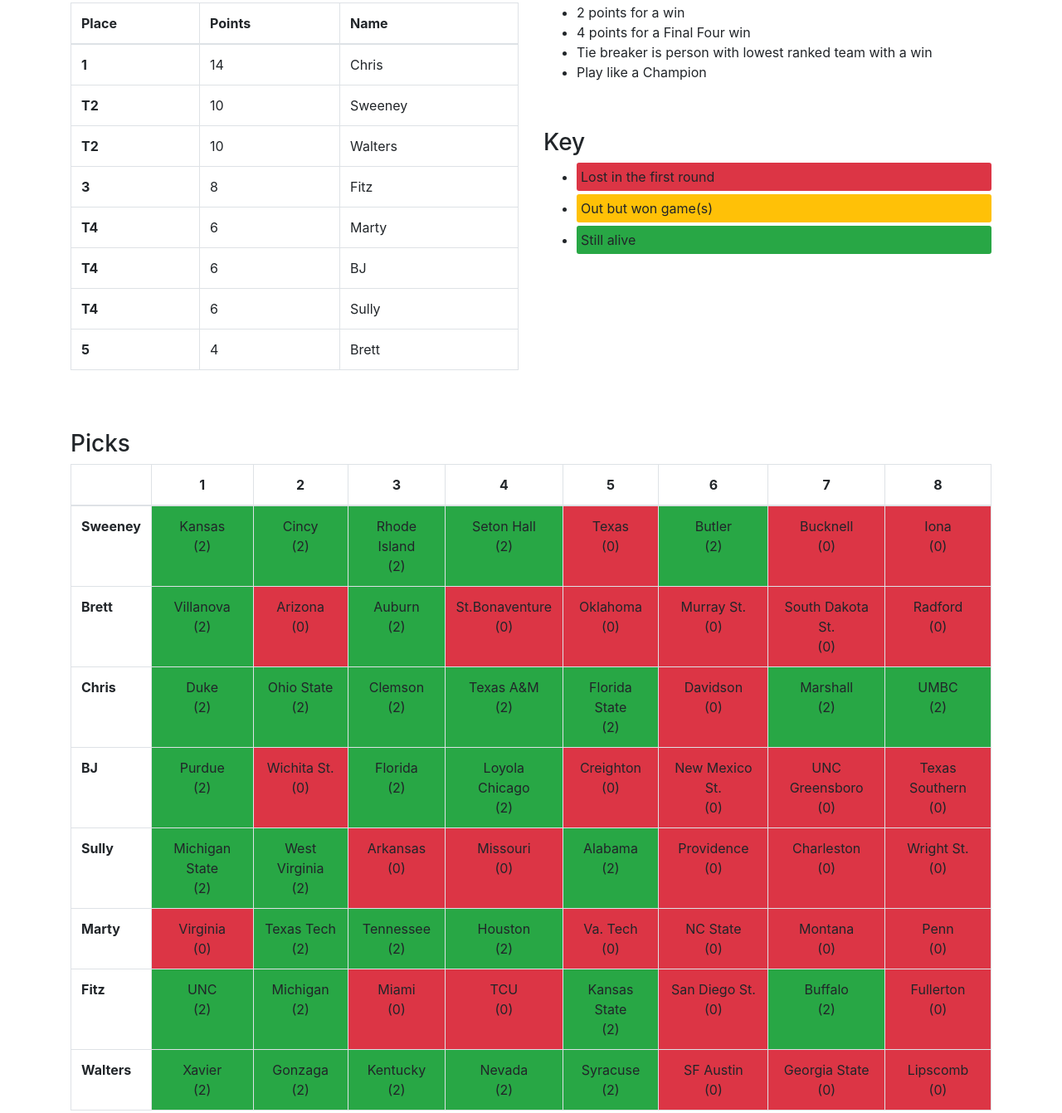
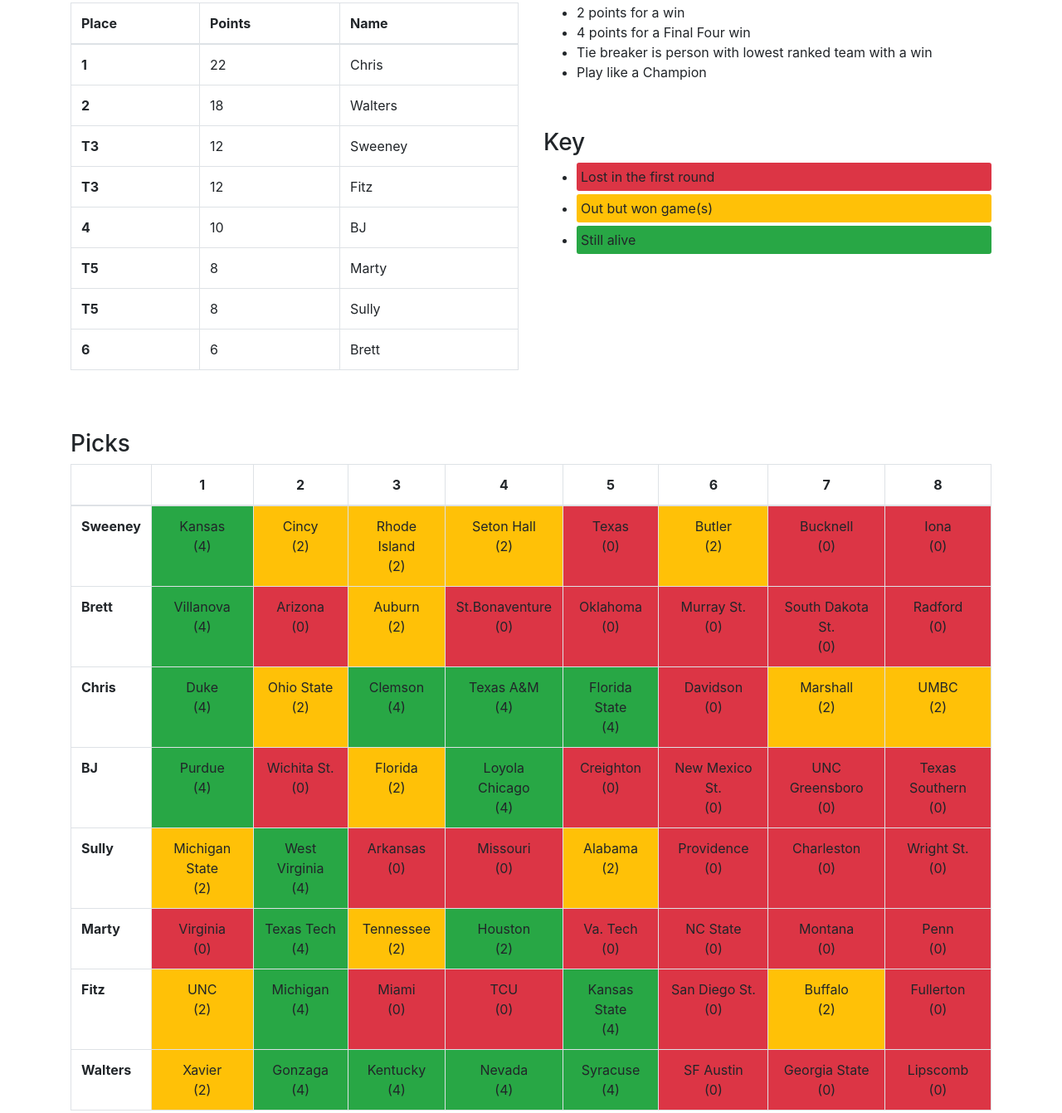
Before and after one commit to Fitzonreee/march-madness, a plain HTML site: page index.html in a window 1280 px wide. Shown: the part 231-1572 px from the top of the page at 83% size. Drawn offline with nearby package versions, Linux system fonts and the light colour scheme.

Commit message:
First and second round concluded

```diff
--- a/index.html
+++ b/index.html
@@ -32,42 +32,42 @@
           <tbody>
             <tr>
               <th scope="row">1</th>
-              <td>14</td>
+              <td>22</td>
               <td>Chris</td>
             </tr>
             <tr>
-              <th scope="row">T2</th>
-              <td>10</td>
+              <th scope="row">2</th>
+              <td>18</td>
+              <td>Walters</td>
+            </tr>
+            <tr>
+              <th scope="row">T3</th>
+              <td>12</td>
               <td>Sweeney</td>
             </tr>
             <tr>
-              <th scope="row">T2</th>
-              <td>10</td>
-              <td>Walters</td>
-            </tr>
-            <tr>
-              <th scope="row">3</th>
-              <td>8</td>
+              <th scope="row">T3</th>
+              <td>12</td>
               <td>Fitz</td>
             </tr>
             <tr>
-              <th scope="row">T4</th>
-              <td>6</td>
+              <th scope="row">4</th>
+              <td>10</td>
+              <td>BJ</td>
+            </tr>
+            <tr>
+              <th scope="row">T5</th>
+              <td>8</td>
               <td>Marty</td>
             </tr>
             <tr>
-              <th scope="row">T4</th>
-              <td>6</td>
-              <td>BJ</td>
-            </tr>
-            <tr>
-              <th scope="row">T4</th>
-              <td>6</td>
+              <th scope="row">T5</th>
+              <td>8</td>
               <td>Sully</td>
             </tr>
             <tr>
-              <th scope="row">5</th>
-              <td>4</td>
+              <th scope="row">6</th>
+              <td>6</td>
               <td>Brett</td>
             </tr>
           </tbody>
@@ -112,17 +112,17 @@
                 <th scope="row">Sweeney</th>
                 <td class="text-center bg-success">
                   <div>Kansas</div>
-                  <div>(2)</div>
+                  <div>(4)</div>
                 </td>
-                <td class="text-center bg-success">
+                <td class="text-center bg-warning">
                   <div>Cincy</div>
                   <div>(2)</div>
                 </td>
-                <td class="text-center bg-success">
+                <td class="text-center bg-warning">
                   <div>Rhode Island</div>
                   <div>(2)</div>
                 </td>
-                <td class="text-center bg-success">
+                <td class="text-center bg-warning">
                   <div>Seton Hall</div>
                   <div>(2)</div>
                 </td>
@@ -130,7 +130,7 @@
                   <div>Texas</div>
                   <div>(0)</div>
                 </td>
-                <td class="text-center bg-success">
+                <td class="text-center bg-warning">
                   <div>Butler</div>
                   <div>(2)</div>
                 </td>
@@ -148,13 +148,13 @@
                 <th scope="row">Brett</th>
                 <td class="text-center bg-success">
                   <div>Villanova</div>
-                  <div>(2)</div>
+                  <div>(4)</div>
                 </td>
                 <td class="text-center bg-danger">
                   <div>Arizona</div>
                   <div>(0)</div>
                 </td>
-                <td class="text-center bg-success">
+                <td class="text-center bg-warning">
                   <div>Auburn</div>
                   <div>(2)</div>
                 </td>
@@ -184,33 +184,33 @@
                 <th scope="row">Chris</th>
                 <td class="text-center bg-success">
                   <div>Duke</div>
-                  <div>(2)</div>
+                  <div>(4)</div>
                 </td>
-                <td class="text-center bg-success">
+                <td class="text-center bg-warning">
                   <div>Ohio State</div>
                   <div>(2)</div>
                 </td>
                 <td class="text-center bg-success">
                   <div>Clemson</div>
-                  <div>(2)</div>
+                  <div>(4)</div>
                 </td>
                 <td class="text-center bg-success">
                   <div>Texas A&M</div>
-                  <div>(2)</div>
+                  <div>(4)</div>
                 </td>
                 <td class="text-center bg-success">
                   <div>Florida State</div>
-                  <div>(2)</div>
+                  <div>(4)</div>
                 </td>
                 <td class="text-center bg-danger">
                   <div>Davidson</div>
                   <div>(0)</div>
                 </td>
-                <td class="text-center bg-success">
+                <td class="text-center bg-warning">
                   <div>Marshall</div>
                   <div>(2)</div>
                 </td>
-                <td class="text-center bg-success">
+                <td class="text-center bg-warning">
                   <div>UMBC</div>
                   <div>(2)</div>
                 </td>
@@ -220,19 +220,19 @@
                 <th scope="row">BJ</th>
                 <td class="text-center bg-success">
                   <div>Purdue</div>
-                  <div>(2)</div>
+                  <div>(4)</div>
                 </td>
                 <td class="text-center bg-danger">
                   <div>Wichita St.</div>
                   <div>(0)</div>
                 </td>
-                <td class="text-center bg-success">
+                <td class="text-center bg-warning">
                   <div>Florida</div>
                   <div>(2)</div>
                 </td>
                 <td class="text-center bg-success">
                   <div>Loyola Chicago</div>
-                  <div>(2)</div>
+                  <div>(4)</div>
                 </td>
                 <td class="text-center bg-danger">
                   <div>Creighton</div>
@@ -254,13 +254,13 @@
 
               <tr>
                 <th scope="row">Sully</th>
-                <td class="text-center bg-success">
+                <td class="text-center bg-warning">
                   <div>Michigan State</div>
                   <div>(2)</div>
                 </td>
                 <td class="text-center bg-success">
                   <div>West Virginia</div>
-                  <div>(2)</div>
+                  <div>(4)</div>
                 </td>
                 <td class="text-center bg-danger">
                   <div>Arkansas</div>
@@ -270,7 +270,7 @@
                   <div>Missouri</div>
                   <div>(0)</div>
                 </td>
-                <td class="text-center bg-success">
+                <td class="text-center bg-warning">
                   <div>Alabama</div>
                   <div>(2)</div>
                 </td>
@@ -296,9 +296,9 @@
                 </td>
                 <td class="text-center bg-success">
                   <div>Texas Tech</div>
-                  <div>(2)</div>
+                  <div>(4)</div>
                 </td>
-                <td class="text-center bg-success">
+                <td class="text-center bg-warning">
                   <div>Tennessee</div>
                   <div>(2)</div>
                 </td>
@@ -326,13 +326,13 @@
 
               <tr>
                 <th scope="row">Fitz</th>
-                <td class="text-center bg-success">
+                <td class="text-center bg-warning">
                   <div>UNC</div>
                   <div>(2)</div>
                 </td>
                 <td class="text-center bg-success">
                   <div>Michigan</div>
-                  <div>(2)</div>
+                  <div>(4)</div>
                 </td>
                 <td class="text-center bg-danger">
                   <div>Miami</div>
@@ -344,13 +344,13 @@
                 </td>
                 <td class="text-center bg-success">
                   <div>Kansas State</div>
-                  <div>(2)</div>
+                  <div>(4)</div>
                 </td>
                 <td class="text-center bg-danger">
                   <div>San Diego St.</div>
                   <div>(0)</div>
                 </td>
-                <td class="text-center bg-success">
+                <td class="text-center bg-warning">
                   <div>Buffalo</div>
                   <div>(2)</div>
                 </td>
@@ -362,25 +362,25 @@
 
               <tr>
                 <th scope="row">Walters</th>
-                <td class="text-center bg-success">
+                <td class="text-center bg-warning">
                   <div>Xavier</div>
                   <div>(2)</div>
                 </td>
                 <td class="text-center bg-success">
                   <div>Gonzaga</div>
-                  <div>(2)</div>
+                  <div>(4)</div>
                 </td>
                 <td class="text-center bg-success">
                   <div>Kentucky</div>
-                  <div>(2)</div>
+                  <div>(4)</div>
                 </td>
                 <td class="text-center bg-success">
                   <div>Nevada</div>
-                  <div>(2)</div>
+                  <div>(4)</div>
                 </td>
                 <td class="text-center bg-success">
                   <div>Syracuse</div>
-                  <div>(2)</div>
+                  <div>(4)</div>
                 </td>
                 <td class="text-center bg-danger">
                   <div>SF Austin</div>
```
